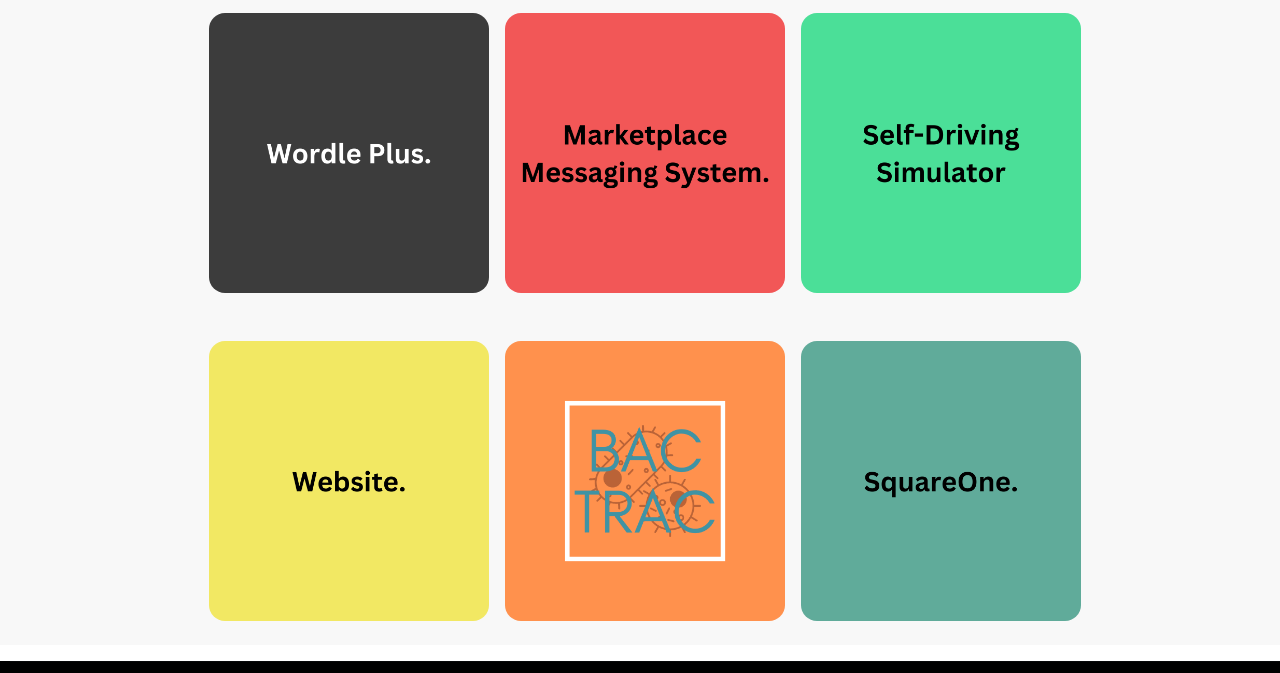
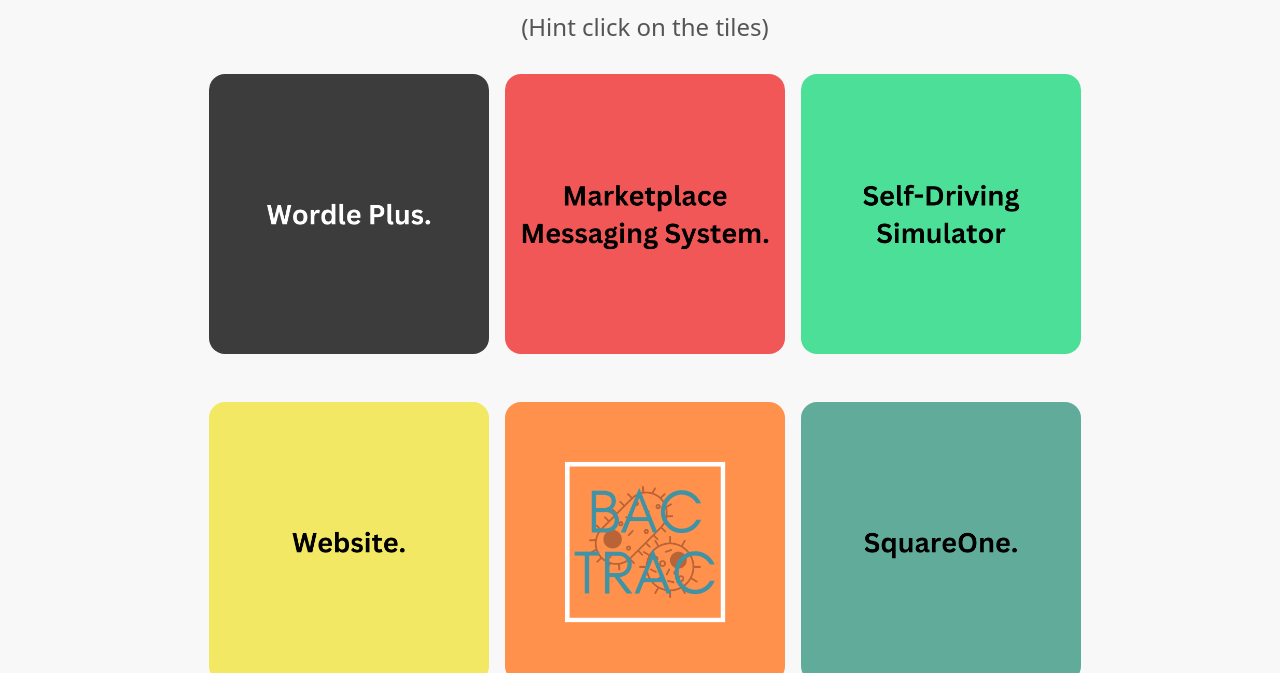
Before and after one commit to Atharva404/atharvag.me, a plain HTML site: page index.html in a window 1280 px wide. Shown: the part 427-1100 px from the top of the page. Drawn offline with nearby package versions, Linux system fonts and the light colour scheme.

Commit message:
Update index.html

```diff
--- a/index.html
+++ b/index.html
@@ -50,6 +50,9 @@
     <hr>
     <br>
     <h2 id="tag-line">Code. Create. Showcase.</h2>
+    <br>
+    <h4 style="color: #555555; text-align: center;">(Hint click on the tiles)</h4>
+
     <br>
     <a href="projects.html#wordle" target=”_blank”><img src="image/Wordle Plus (1).png" alt="Wordle Project"
         class="start-tile"></a>
```
